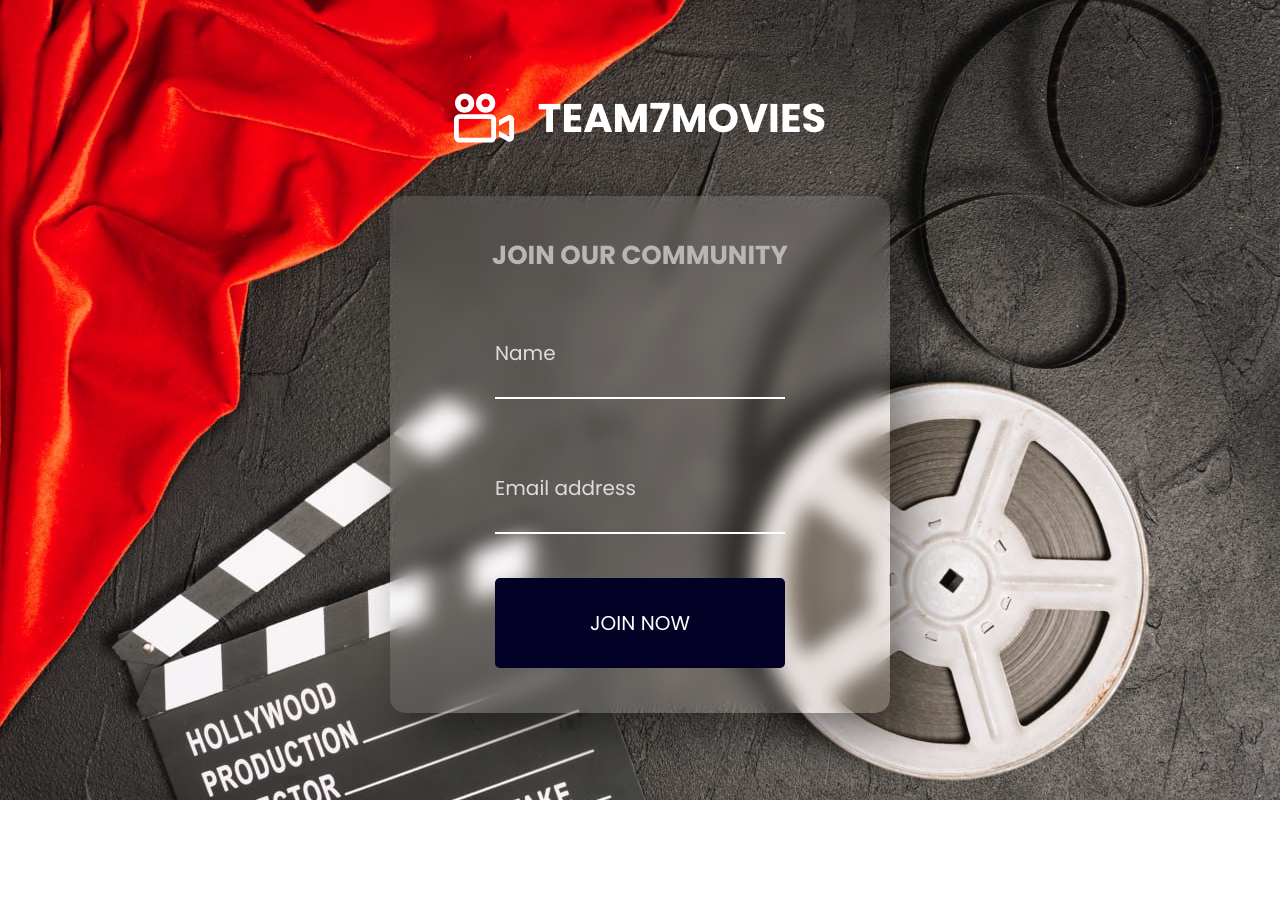
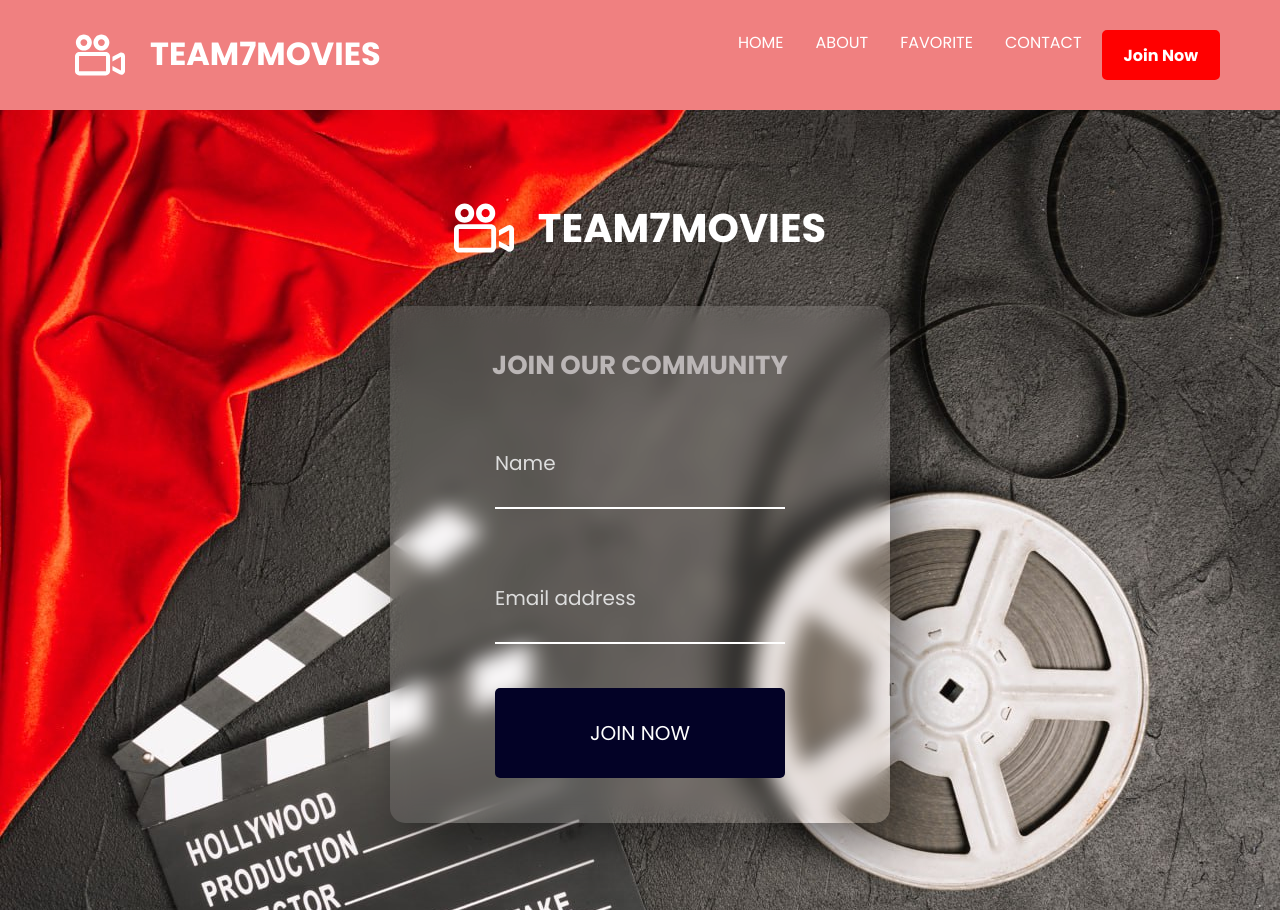
Before and after one commit to Tsiiiarmy/Movie-Recommendation-System-TEAM-7, a React (Vite) app in the folder Team-7-Movies/: page / in a window 1280 px wide. Before the commit the page ends 800 px from the top, so only its background shows below. Built offline with nearby package versions, Linux system fonts and the light colour scheme.

Commit message:
creating beautifull navbar

```diff
--- a/Team-7-Movies/src/App.jsx
+++ b/Team-7-Movies/src/App.jsx
@@ -3,11 +3,13 @@ import { useState } from "react";
 import "./App.css";
 import WishPage from "./pages/WishPage";
 import JoinNow from "./pages/JoinNow";
+import NavBar from "./pages/NavBar";
 function App() {
 
   return (
     <>
       {/* <WishPage/> */}
+      <NavBar />
       <JoinNow />
     </>
   );
--- /dev/null
+++ b/Team-7-Movies/src/assets/NavBar.css
@@ -0,0 +1,54 @@
+ .navbar{
+    background-color: lightcoral;
+    display: flex;
+    justify-content: space-between;
+    padding: 30px;
+    padding-left: 70px;
+ }
+ .logo{
+    width: 60px;
+    height: 50px;
+ }
+
+ .movie-title{
+    display: flex;
+    gap: 20px;
+    color: white;
+    flex-wrap: wrap;
+ }
+
+ .menu-btn{
+    display: flex;
+    gap: 20px;
+    padding-right: 30px;
+ }
+ .navbar-menu{
+    display: flex;
+    justify-content: space-between;
+    list-style: none;
+    gap: 32px;
+    color: white;
+ }
+
+ .navbar-menu>li:hover{
+    cursor: pointer;
+    color: orange;
+ }
+
+ .btn {
+    display: inline-block;
+    padding: 10px 20px;
+    font-size: 16px;
+    font-weight: bold;
+    text-align: center;
+    text-decoration: none;
+    color: white;
+    background-color: red;
+    border: 2px solid red;
+    border-radius: 5px;
+    cursor: pointer;
+  }
+
+  .btn:hover {
+    background-color: darkred;
+  }
--- /dev/null
+++ b/Team-7-Movies/src/pages/NavBar.jsx
@@ -0,0 +1,25 @@
+import React from 'react'
+import '../assets/NavBar.css'
+import movie from '../../public/images/movie.svg'
+
+const NavBar = () => {
+  return (
+   <div className="navbar">
+    <div className="movie-title">
+        <img src={movie} alt="movie" className='logo'/>
+        <h1>TEAM7MOVIES</h1>
+    </div>
+    <div className="menu-btn">
+        <ul className='navbar-menu'>
+            <li>HOME</li>
+            <li>ABOUT</li>
+            <li>FAVORITE</li>
+            <li>CONTACT</li>
+        </ul>
+        <button className='btn'>Join Now</button>
+    </div>
+   </div>
+  )
+}
+
+export default NavBar
```
